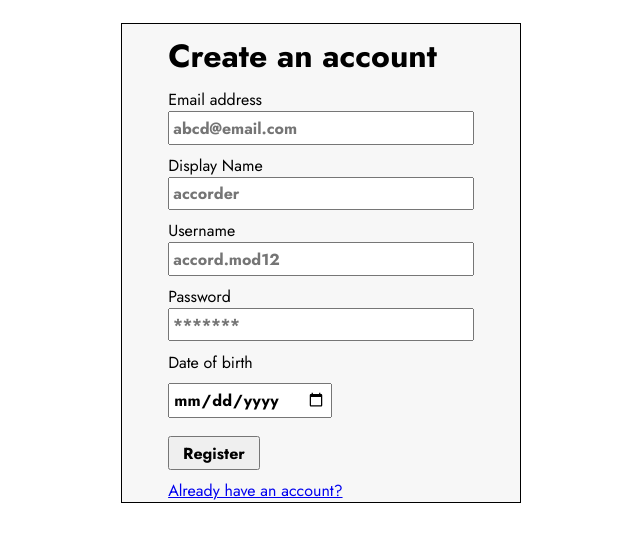
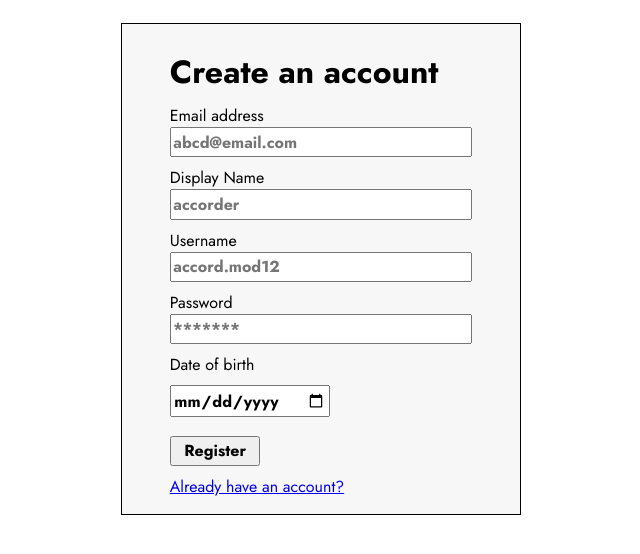
Before and after one commit to pokemau/accord, a PHP site: page /register.php in a window 1280 px wide. Shown: the part 57-611 px from the top of the page, without its empty margins (319-959 px from the left). Run offline with PHP 8.4, Linux system fonts and the light colour scheme.

Commit message:
update css

```diff
--- a/css/register.css
+++ b/css/register.css
@@ -1,19 +1,18 @@
 #registerForm {
-  height: 30rem;
   width: 25rem;
   display: flex;
   align-items: center;
   justify-content: center;
-  padding: 40px;
+  padding: 1rem;
   border: 1px black solid;
-  margin: 5rem auto;
+  margin: 5rem auto 0 auto;
   background-color: rgb(247, 247, 247);
 }
 
 input {
   font-weight: bold;
   font-size: 1rem;
-  padding: 0.2rem;
+  padding: 0.1rem;
 }
 input:focus {
   outline: none;
@@ -23,6 +22,7 @@ input:focus {
   margin-bottom: 3%;
   margin-top: 3%;
 }
+
 #bdate_inputs {
   display: flex;
   flex-direction: row;
```
